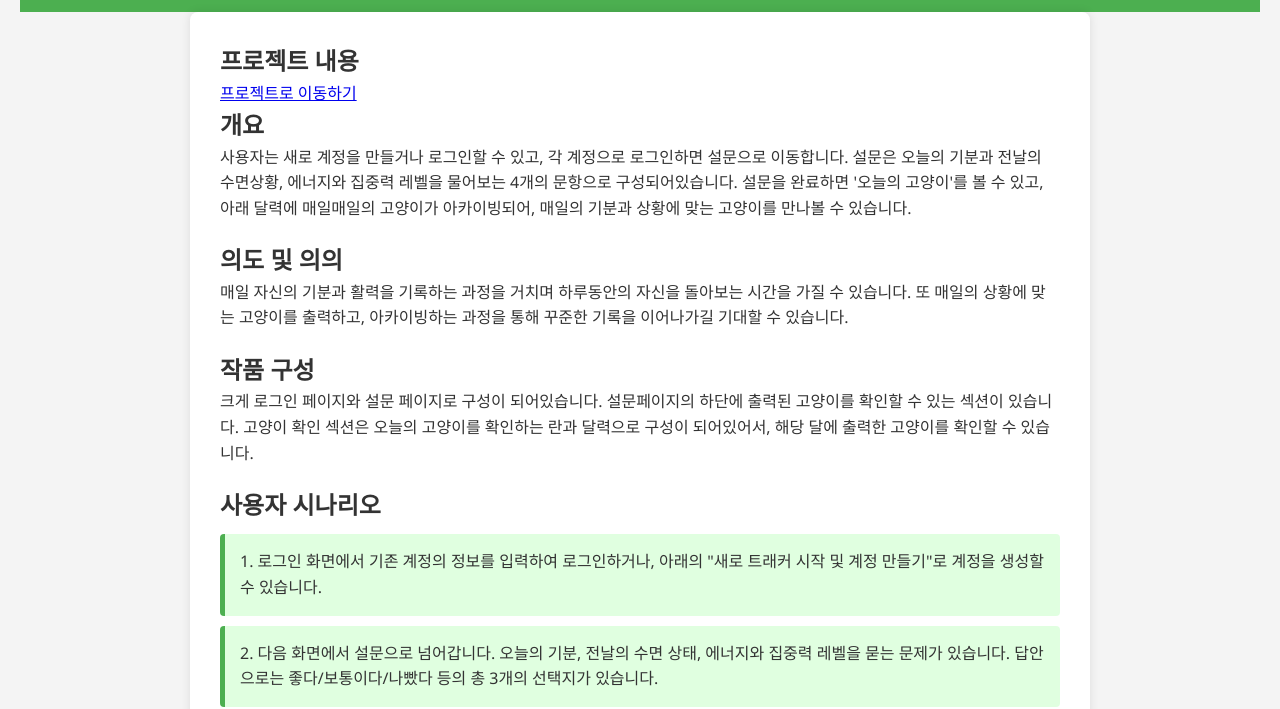
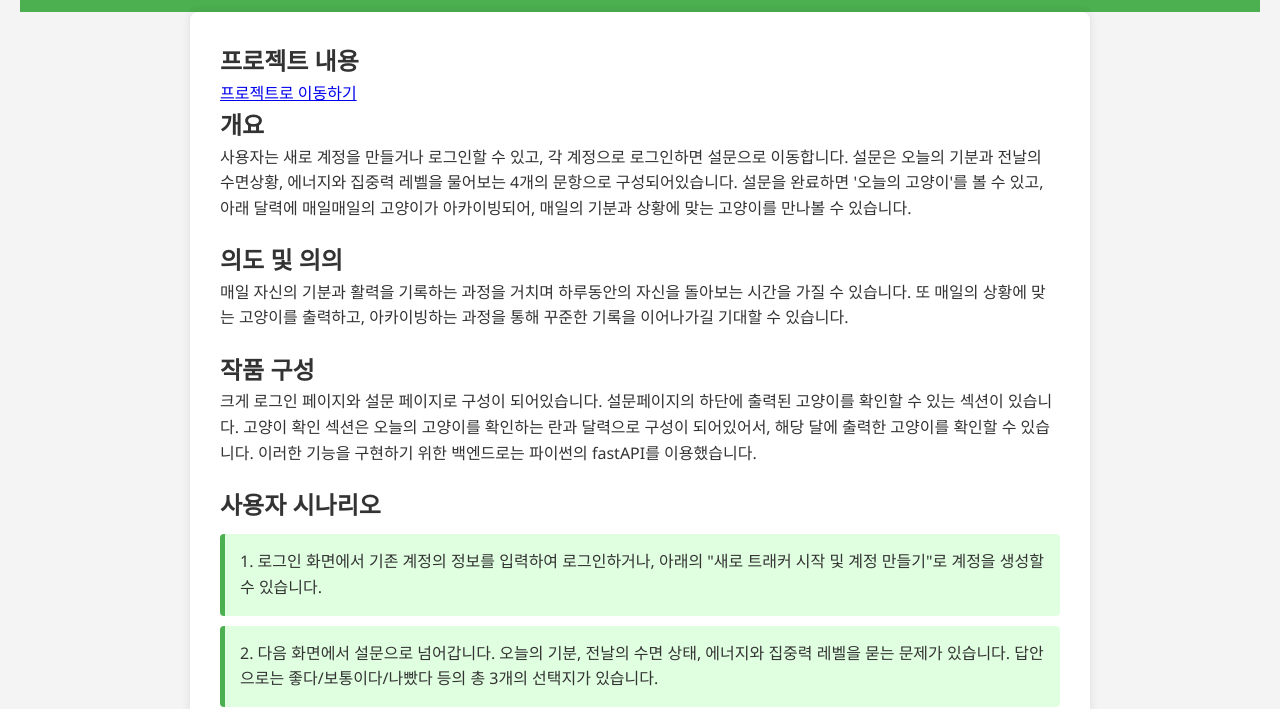
Before and after one commit to sangjungpark/cats, a plain HTML site: page index.html in a window 1280 px wide. Shown: the part 109-818 px from the top of the page. Drawn offline with Linux system fonts and the light colour scheme.

Commit message:
Update index.html

```diff
--- a/index.html
+++ b/index.html
@@ -74,7 +74,12 @@
     <h2>의도 및 의의</h2>
     <p style="margin-bottom: 20px;">매일 자신의 기분과 활력을 기록하는 과정을 거치며 하루동안의 자신을 돌아보는 시간을 가질 수 있습니다. 또 매일의 상황에 맞는 고양이를 출력하고, 아카이빙하는 과정을 통해 꾸준한 기록을 이어나가길 기대할 수 있습니다.</p>
     <h2>작품 구성</h2>
-    <p style="margin-bottom: 20px;">크게 로그인 페이지와 설문 페이지로 구성이 되어있습니다. 설문페이지의 하단에 출력된 고양이를 확인할 수 있는 섹션이 있습니다. 고양이 확인 섹션은 오늘의 고양이를 확인하는 란과 달력으로 구성이 되어있어서, 해당 달에 출력한 고양이를 확인할 수 있습니다.</p>
+    <p style="margin-bottom: 20px;">
+      크게 로그인 페이지와 설문 페이지로 구성이 되어있습니다.
+      설문페이지의 하단에 출력된 고양이를 확인할 수 있는 섹션이 있습니다.
+      고양이 확인 섹션은 오늘의 고양이를 확인하는 란과 달력으로 구성이 되어있어서,
+      해당 달에 출력한 고양이를 확인할 수 있습니다.
+      이러한 기능을 구현하기 위한 백엔드로는 파이썬의 fastAPI를 이용했습니다.</p>
     <section id="features" class="features">
       <h2>사용자 시나리오</h3>
       <ul>
```
